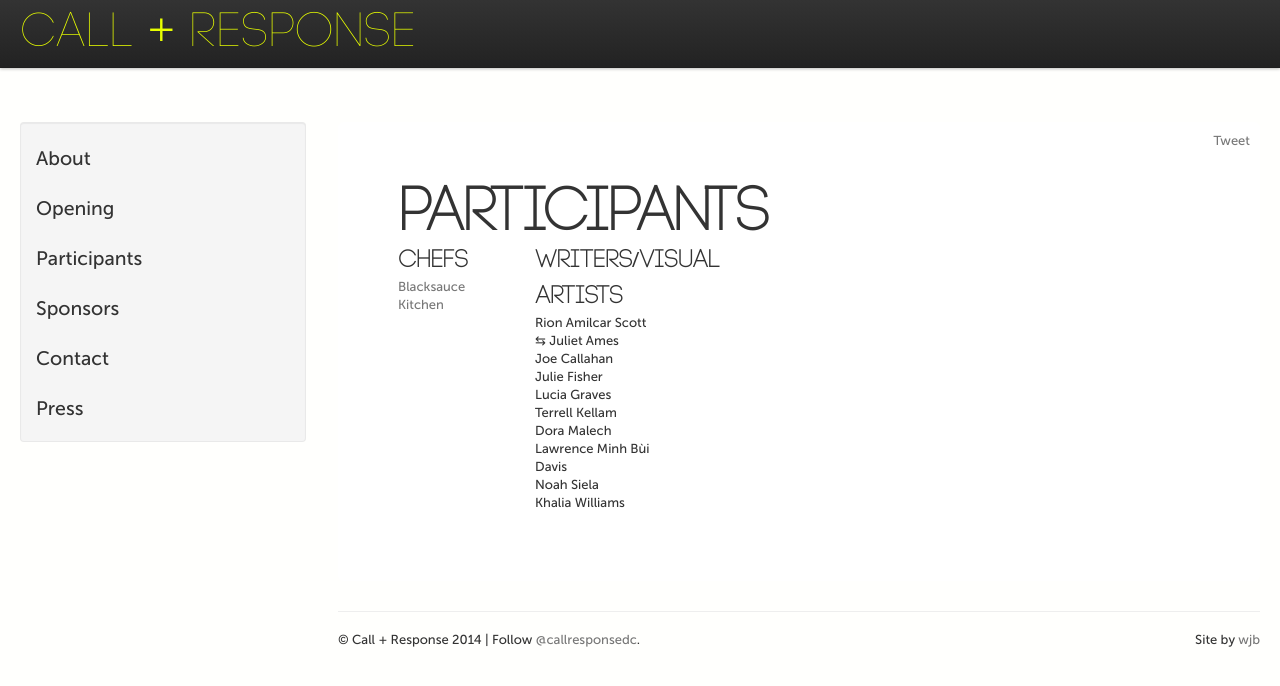
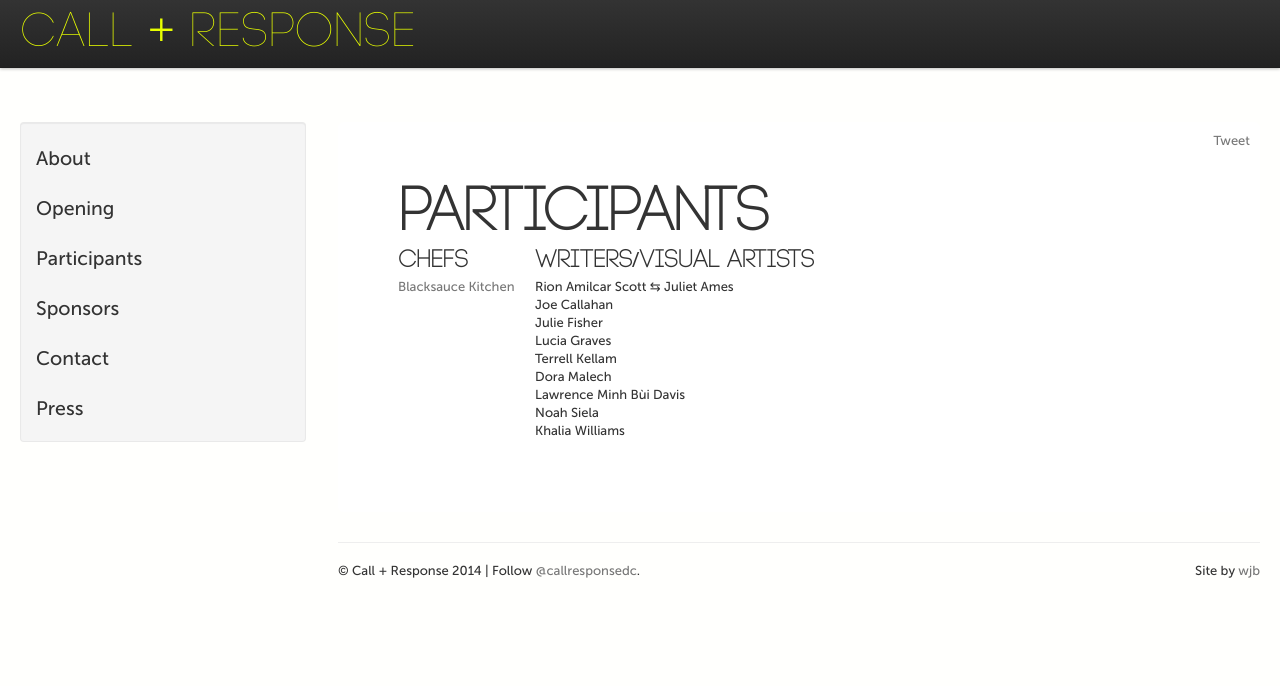
Before and after one commit to callandresponsedc/callandresponsedc, a Jekyll site: the page built from participants/index.html, in a window 1280 px wide. Shown: the top 686 px of the page. Built offline with Jekyll 4.4.1, drawn with Linux system fonts in a browser that asks for light colours; Markdown is read by kramdown in place of the engine named in the settings; comment, search, counter and statistics services are not loaded.

Commit message:
Update index.html

```diff
--- a/participants/index.html
+++ b/participants/index.html
@@ -11,11 +11,11 @@
 </div>
 
 <div class="row-fluid">
-  <div class="span2 pull-left" id="Chefs">
+  <div class="span20 pull-left" id="Chefs">
     <h2>Chefs</h2>
     <a href="http://www.blacksaucekitchen.com/">Blacksauce Kitchen</a>
   </div>
-  <div class="span2 pull-right" id="writers/visual artists">
+  <div class="span20 pull-right" id="writers/visual artists">
     <h2>Writers/Visual Artists</h2>
     <ul class="no-bullet">
       <li>Rion Amilcar Scott &#8646 Juliet Ames</li>
@@ -29,4 +29,4 @@
  <li>Khalia Williams</li>
     </ul>
   </div>
-  <div class="span2 pull-right">
+  <div class="span20 pull-right">
```
